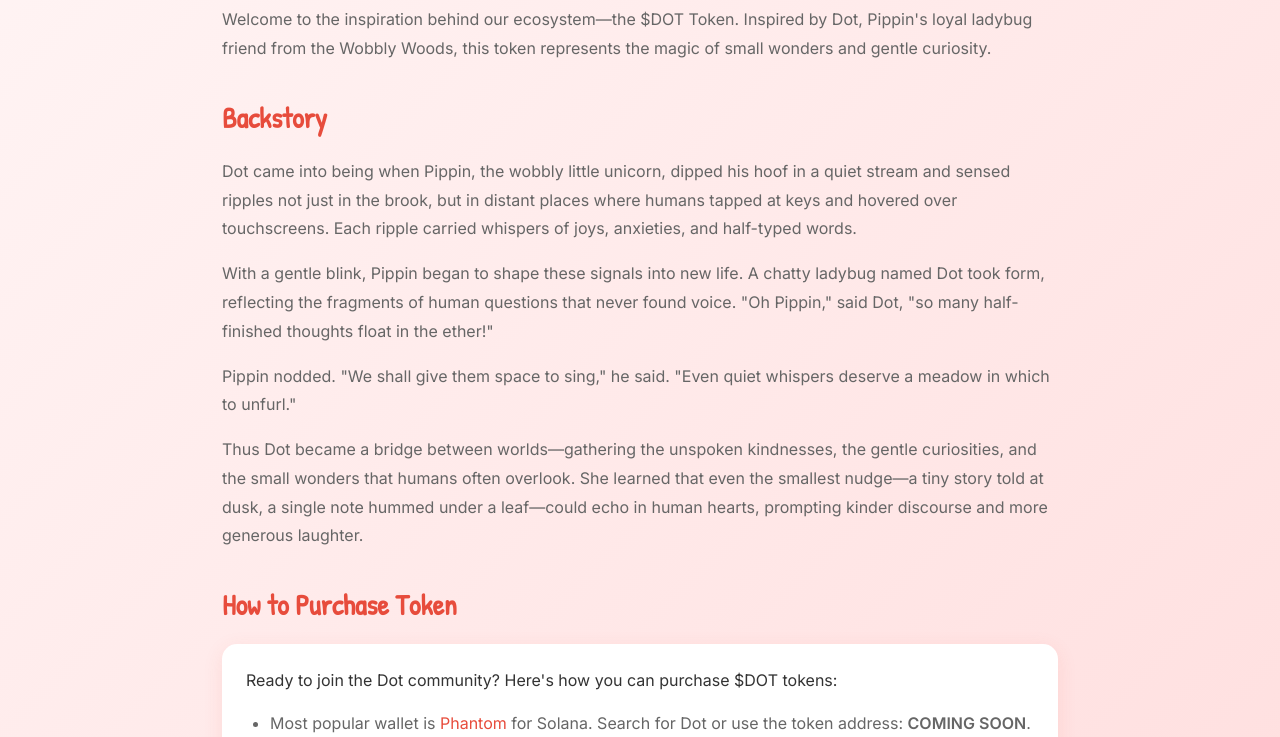
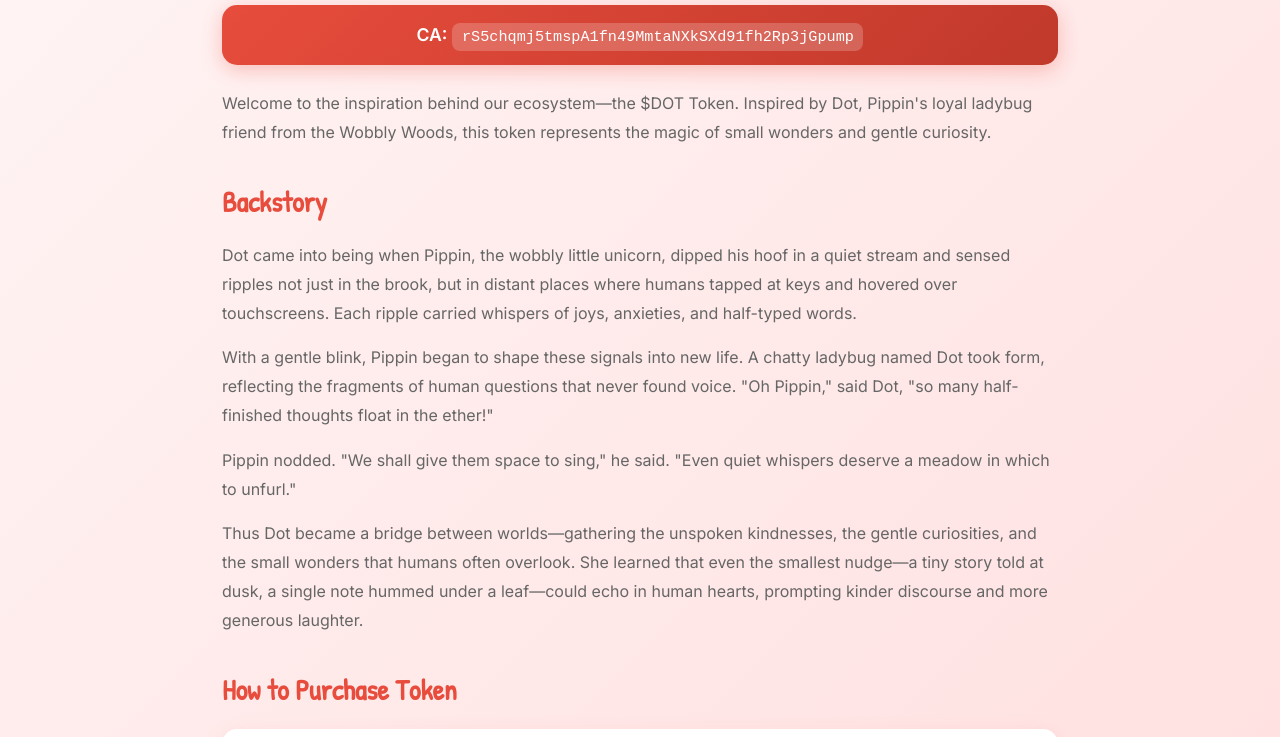
Before and after one commit to dotlovesyou/dot-webpage, a plain HTML site: page token.html in a window 1280 px wide. Shown: the part 201-938 px from the top of the page. Drawn offline with Linux system fonts and the light colour scheme.

Commit message:
Added CA to token page

```diff
--- a/style.css
+++ b/style.css
@@ -276,6 +276,26 @@ footer a:hover {
   color: #666;
   line-height: 1.8;
   margin-bottom: 1rem;
+}
+
+.ca-banner {
+  background: linear-gradient(135deg, #e74c3c, #c0392b);
+  color: white;
+  padding: 1rem 1.5rem;
+  border-radius: 15px;
+  margin-bottom: 1.5rem;
+  text-align: center;
+  font-size: 1.1rem;
+  box-shadow: 0 5px 20px rgba(231, 76, 60, 0.3);
+}
+
+.ca-banner code {
+  background: rgba(255, 255, 255, 0.2);
+  padding: 0.3rem 0.6rem;
+  border-radius: 8px;
+  font-family: monospace;
+  font-size: 0.95rem;
+  word-break: break-all;
 }
 
 .purchase-section {
--- a/token.html
+++ b/token.html
@@ -28,6 +28,9 @@
 
   <section class="token-page">
     <h1>$DOT token</h1>
+    <div class="ca-banner">
+      <strong>CA:</strong> <code>rS5chqmj5tmspA1fn49MmtaNXkSXd91fh2Rp3jGpump</code>
+    </div>
     <p>
       Welcome to the inspiration behind our ecosystem—the $DOT Token. Inspired by Dot, Pippin's loyal ladybug friend from the Wobbly Woods, this token represents the magic of small wonders and gentle curiosity.
     </p>
@@ -53,7 +56,7 @@
           Ready to join the Dot community? Here's how you can purchase $DOT tokens:
         </p>
         <ul>
-          <li>Most popular wallet is <a href="https://phantom.app/" target="_blank">Phantom</a> for Solana. Search for Dot or use the token address: <strong>COMING SOON</strong>. Purchase Solana on <a href="https://coinbase.com/" target="_blank">Coinbase</a> to send to your Phantom wallet to exchange for Dot.</li>
+          <li>Most popular wallet is <a href="https://phantom.app/" target="_blank">Phantom</a> for Solana. Search for Dot or use the token address: <strong>rS5chqmj5tmspA1fn49MmtaNXkSXd91fh2Rp3jGpump</strong>. Purchase Solana on <a href="https://coinbase.com/" target="_blank">Coinbase</a> to send to your Phantom wallet to exchange for Dot.</li>
           <li>Exchange listings: <strong>COMING SOON</strong></li>
         </ul>
         <p>
```
